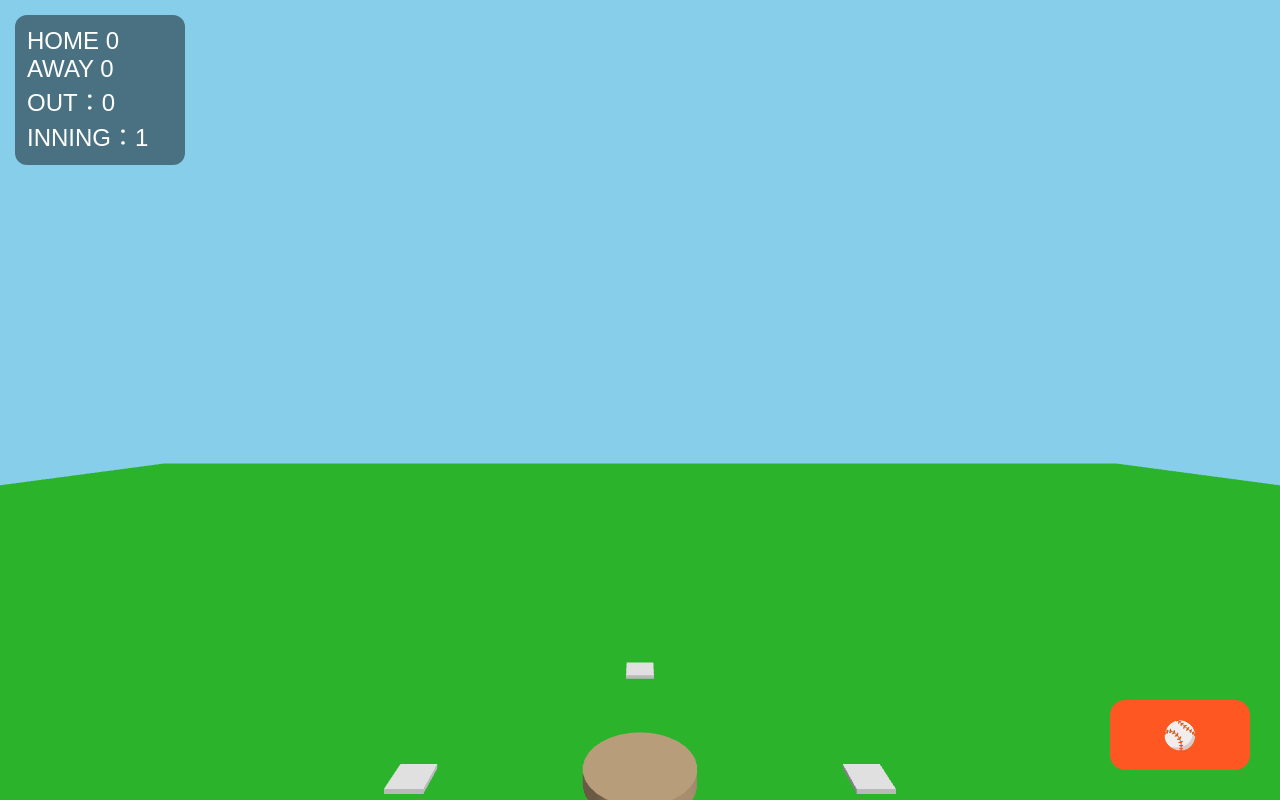
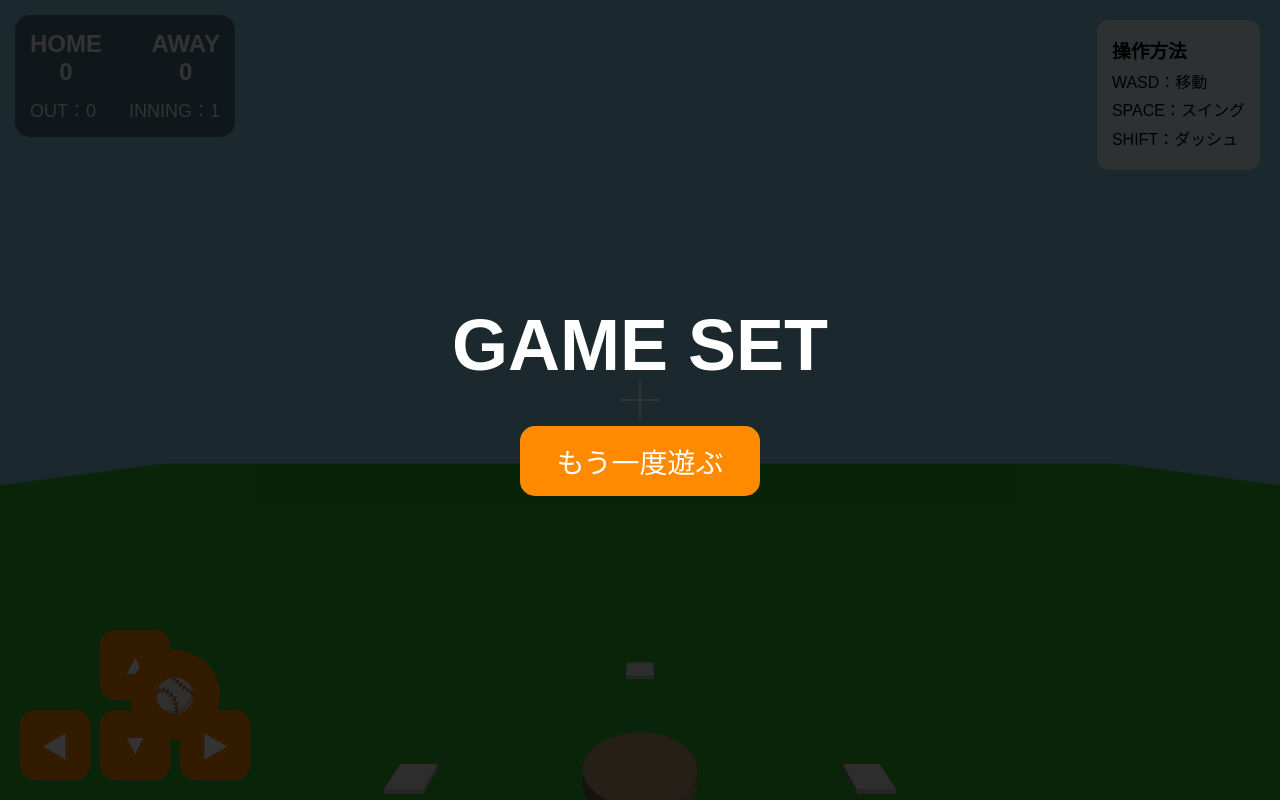
Before and after one commit to c812812600-oss/cap-baseball-game, a plain HTML site: page index.html in a window 1280 px wide. Drawn offline with nearby package versions, Linux system fonts and the light colour scheme; animation ran at ten frames a second.

Commit message:
Update style.css

```diff
--- a/style.css
+++ b/style.css
@@ -2,16 +2,14 @@
     margin:0;
     padding:0;
     box-sizing:border-box;
+    font-family:Arial,Helvetica,sans-serif;
 }
 
 html,body{
     width:100%;
     height:100%;
     overflow:hidden;
-background:#6fcf52;
-font-family:Arial,sans-serif;
-user-select:none;
-touch-action:none;
+    background:#58b84f;
 }
 
 #game{
@@ -25,30 +23,62 @@ display:block;
 
 #loading{
     position:absolute;
-left:50%;
-top:50%;
-transform:translate(-50%,-50%);
-font-size:42px;
-font-weight:bold;
+    inset:0;
+    background:linear-gradient(#4fc3ff,#58b84f);
+    display:flex;
+    flex-direction:column;
+    justify-content:center;
+    align-items:center;
     color:white;
-text-shadow:0 0 10px #000;
-z-index:10;
+    z-index:100;
+    transition:.5s;
+}
+
+#loading h1{
+    font-size:56px;
+    margin-bottom:20px;
+    text-shadow:3px 3px 6px black;
+}
+
+#loading p{
+    font-size:24px;
 }
 
 #hud{
     position:absolute;
     top:15px;
     left:15px;
-padding:12px;
     background:rgba(0,0,0,.45);
     color:white;
-border-radius:12px;
-font-size:24px;
+    padding:15px;
+    border-radius:15px;
     z-index:20;
-min-width:170px;
+    min-width:220px;
+    backdrop-filter:blur(5px);
 }
 
-#cross{
+#scoreboard{
+    display:flex;
+    justify-content:space-between;
+    gap:20px;
+    margin-bottom:10px;
+}
+
+.team{
+    display:flex;
+    flex-direction:column;
+    align-items:center;
+    font-size:24px;
+    font-weight:bold;
+}
+
+#info{
+    display:flex;
+    justify-content:space-between;
+    font-size:18px;
+}
+
+#crosshair{
     position:absolute;
     left:50%;
     top:50%;
@@ -60,39 +90,136 @@ pointer-events:none;
     z-index:30;
 }
 
-#line1{
+#crosshair .h{
     position:absolute;
     top:19px;
-left:0;
     width:40px;
     height:2px;
     background:white;
 }
 
-#line2{
+#crosshair .v{
     position:absolute;
     left:19px;
-top:0;
     width:2px;
     height:40px;
     background:white;
 }
 
+#guide{
+    position:absolute;
+    right:20px;
+    top:20px;
+    background:rgba(255,255,255,.8);
+    padding:15px;
+    border-radius:12px;
+    z-index:20;
+    line-height:1.8;
+}
+
+#mobile{
+    position:absolute;
+    left:20px;
+    bottom:20px;
+    display:grid;
+    grid-template-columns:70px 70px 70px;
+    grid-template-rows:70px 70px;
+    gap:10px;
+    z-index:20;
+}
+
+#left{
+    grid-column:1;
+    grid-row:2;
+}
+
+#up{
+    grid-column:2;
+    grid-row:1;
+}
+
+#down{
+    grid-column:2;
+    grid-row:2;
+}
+
+#right{
+    grid-column:3;
+    grid-row:2;
+}
+
 #swing{
     position:absolute;
     right:30px;
-bottom:30px;
-width:140px;
-height:70px;
+    bottom:40px;
+    width:90px;
+    height:90px;
+    border-radius:50%;
+    font-size:34px;
+}
+
+button{
     border:none;
     border-radius:15px;
+    background:#ff8a00;
+    color:white;
     font-size:28px;
-background:#ff5722;
-color:white;
     cursor:pointer;
-z-index:40;
+    transition:.15s;
 }
 
-#swing:active{
+button:active{
     transform:scale(.95);
 }
+
+#message{
+    position:absolute;
+    left:50%;
+    top:100px;
+    transform:translateX(-50%);
+    font-size:64px;
+    color:yellow;
+    font-weight:bold;
+    text-shadow:4px 4px 10px black;
+    z-index:50;
+}
+
+.hidden{
+    display:none;
+}
+
+#gameover{
+    position:absolute;
+    inset:0;
+    background:rgba(0,0,0,.8);
+    display:flex;
+    flex-direction:column;
+    justify-content:center;
+    align-items:center;
+    color:white;
+    z-index:200;
+}
+
+#gameover h1{
+    font-size:72px;
+    margin-bottom:40px;
+}
+
+#gameover button{
+    width:240px;
+    height:70px;
+    font-size:28px;
+}
+
+@media(max-width:900px){
+
+#guide{
+    display:none;
+}
+
+#hud{
+    transform:scale(.8);
+    transform-origin:left top;
+}
+
+}
```
Lines whose indentation alone changed are shown as unchanged.
